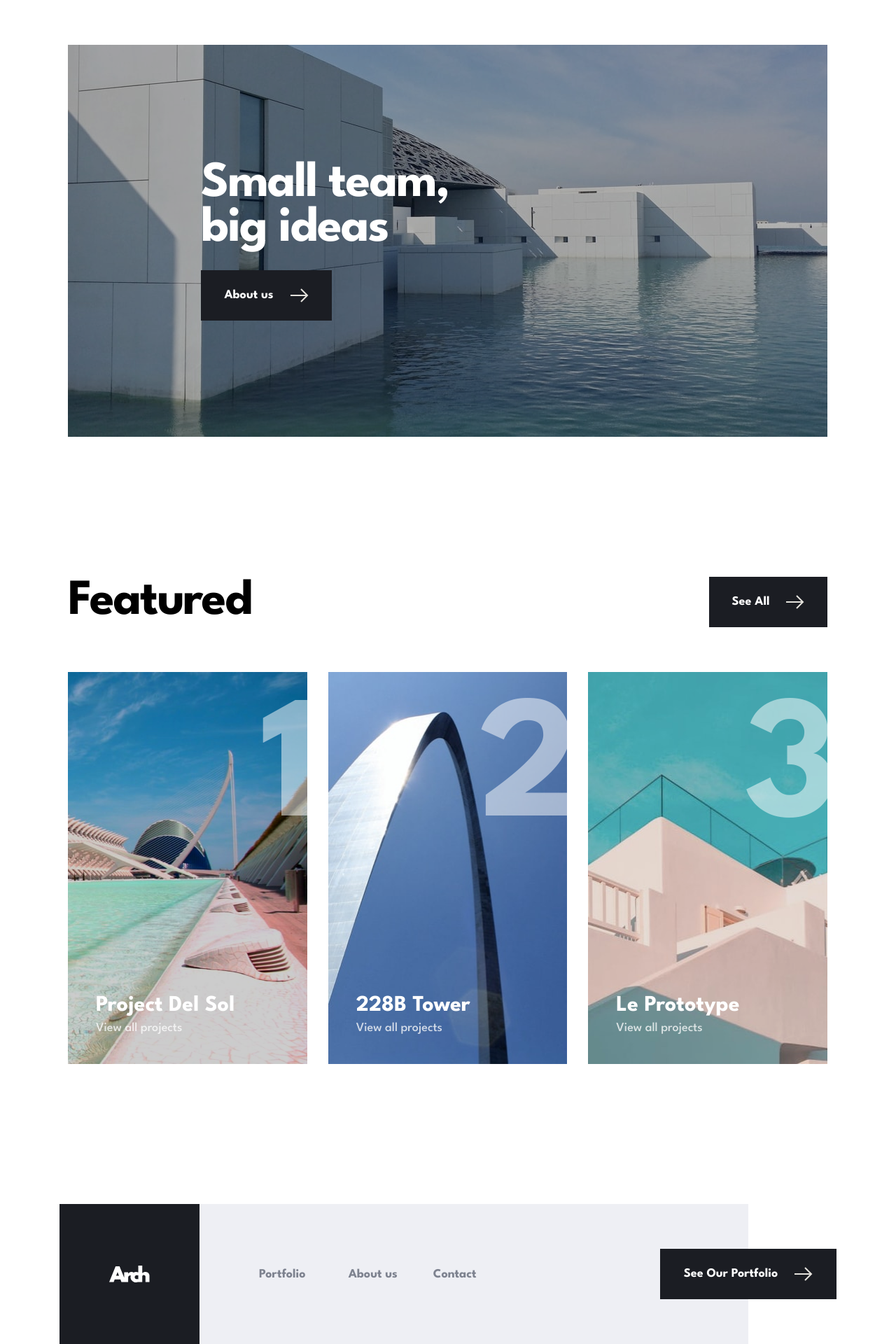
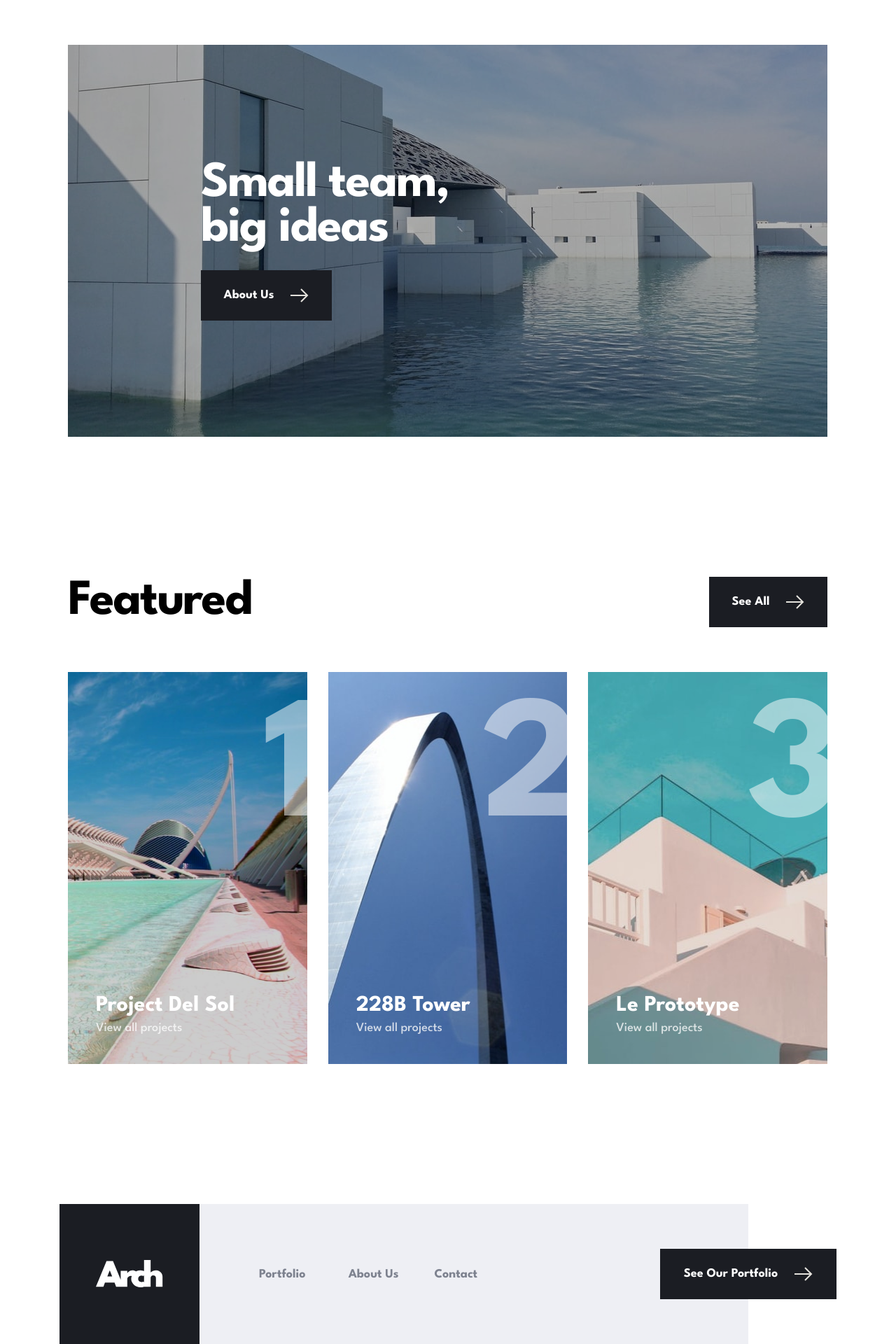
Before and after one commit to RoanMacmillan/arch-studio-vite, a React (Vite) app: page / in a window 1280 px wide. Shown: the part 1771-3691 px from the top of the page at 70% size. Built offline with nearby package versions, Linux system fonts and the light colour scheme.

Commit message:
style fixes

```diff
--- a/src/components/Footer/Footer.jsx
+++ b/src/components/Footer/Footer.jsx
@@ -7,12 +7,12 @@ export default function Footer() {
   return (
     <footer className={styles.footer}>
       <div className={styles.iconWrapper}>
-        <img src="/images/logo.svg" alt="logo"></img>
+        <img className={styles.logof} src="/images/logo.svg" alt="logo"></img>
       </div>
 
       <nav className={styles.footerNav}>
         <Link className={styles.pLink} to="/portfolio">Portfolio</Link>
-        <Link className={styles.aboutLink} to="/about">About us</Link>
+        <Link className={styles.aboutLink} to="/about">About Us</Link>
         <Link to="/contact">Contact</Link>
       </nav>
 
--- a/src/components/Footer/Footer.module.css
+++ b/src/components/Footer/Footer.module.css
@@ -104,4 +104,8 @@
   .footerNav a:hover {
     color: black;
   }
+
+  .logof {
+    width: 96.16px !important;
+  }
 }
--- a/src/pages/home/index.jsx
+++ b/src/pages/home/index.jsx
@@ -94,7 +94,7 @@ export default function Home() {
           <h1>Small team, big ideas</h1>
 
           <Button href="/about" width="187px">
-            About us
+            About Us
           </Button>
         </div>
       </div>
--- a/src/pages/home/index.module.css
+++ b/src/pages/home/index.module.css
@@ -323,7 +323,6 @@ br {
     letter-spacing: 3px;
     color: #eeeff4;
     top: 89px;
-    /* outline: 1px solid red; */
   }
 
   .featureBtn {
@@ -373,8 +372,8 @@ br {
   }
 
   .heroWrapper p {
-    /* width: 445px; */
-    width: 50%;
+    width: 445px;
+    /* width: 50%; */
     margin-bottom: 41px;
   }
 
@@ -454,7 +453,7 @@ br {
   }
 
   .imageCard strong {
-    right: -11px;
+    right: -15px;
     top: 45px;
   }
 
```
